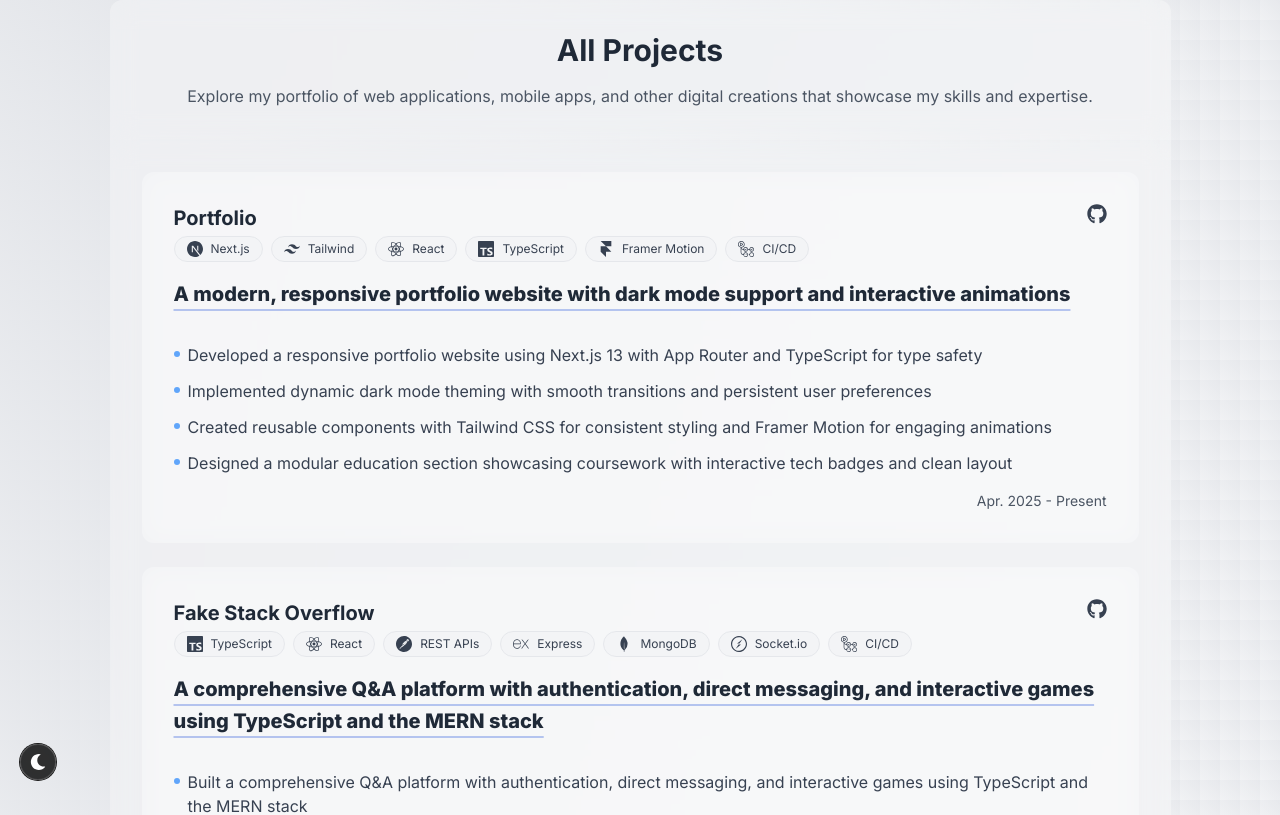
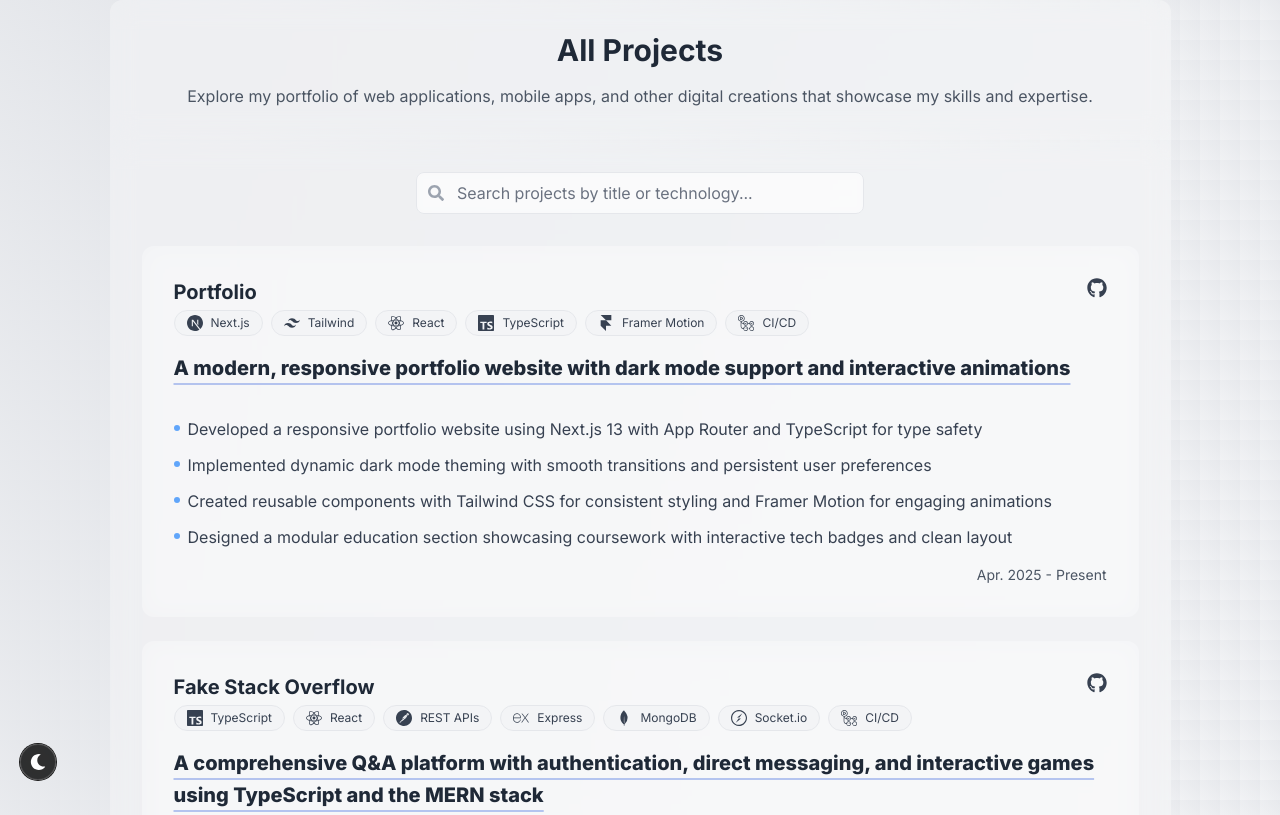
Before and after one commit to Jaber1028/portfolio, a Next.js app: page /projects in a window 1280 px wide. Shown: the top 815 px of the page. Built offline with nearby package versions, Linux system fonts and the light colour scheme.

Commit message:
Enhance project page with search functionality and improve layout. Introduce ProjectSearch component for filtering projects based on user input, and update TechBadge component for better accessibility and styling. Add BackToTop button to the layout for improved navigation.

```diff
--- a/src/app/layout.tsx
+++ b/src/app/layout.tsx
@@ -3,6 +3,7 @@
 import { Analytics } from "@vercel/analytics/react";
 import "./globals.css";
 import ThemeToggle from "@/components/ThemeToggle";
+import BackToTop from "@/components/BackToTop";
 import { metadata as siteMetadata } from "./metadata";
 
 const inter = Inter({ subsets: ["latin"] });
@@ -23,6 +24,7 @@
       <body className={inter.className}>
         {children}
         <ThemeToggle />
+        <BackToTop />
         <Analytics />
       </body>
     </html>
--- a/src/app/projects/page.tsx
+++ b/src/app/projects/page.tsx
@@ -1,7 +1,9 @@
 'use client';
 
 import Link from 'next/link';
+import { useState } from 'react';
 import ProjectCard from '@/components/ProjectCard';
+import ProjectSearch from '@/components/ProjectSearch';
 
 export interface Project {
   /** Project title */
@@ -21,6 +23,8 @@
 }
 
 export default function Projects() {
+  const [searchTerm, setSearchTerm] = useState('');
+
   const projects: Project[] = [
     {
       title: "Portfolio",
@@ -146,6 +150,15 @@
     }
   ];
 
+  const filteredProjects = projects.filter(project => {
+    const searchLower = searchTerm.toLowerCase();
+    return (
+      project.title.toLowerCase().includes(searchLower) ||
+      project.tech.some(tech => tech.toLowerCase().includes(searchLower)) ||
+      project.description.toLowerCase().includes(searchLower)
+    );
+  });
+
   return (
     <div className="max-w-[1061px] mx-auto">
       <div className="bg-white/30 dark:bg-gray-800/80 backdrop-blur-md rounded-t-xl p-8">
@@ -155,14 +168,23 @@
         </p>
       </div>
 
-      <div className="bg-white/30 dark:bg-gray-800/80 backdrop-blur-md rounded-b-xl">
-        <div className="space-y-6 p-8">
-          {projects.map((project, index) => (
-            <ProjectCard
-              key={index}
-              {...project}
-            />
-          ))}
+      <div className="bg-white/30 dark:bg-gray-800/80 backdrop-blur-md">
+        <div className="p-8">
+          <ProjectSearch onSearch={setSearchTerm} />
+          <div className="space-y-6">
+            {filteredProjects.length > 0 ? (
+              filteredProjects.map((project, index) => (
+                <ProjectCard
+                  key={index}
+                  {...project}
+                />
+              ))
+            ) : (
+              <p className="text-center text-gray-600 dark:text-blue-200 py-8">
+                No projects found matching your search criteria.
+              </p>
+            )}
+          </div>
         </div>
       </div>
 
--- /dev/null
+++ b/src/components/BackToTop.tsx
@@ -0,0 +1,46 @@
+'use client';
+
+import { useEffect, useState } from 'react';
+import { FaArrowUp } from 'react-icons/fa';
+import { motion, AnimatePresence } from 'framer-motion';
+
+export default function BackToTop() {
+  const [isVisible, setIsVisible] = useState(false);
+
+  useEffect(() => {
+    const toggleVisibility = () => {
+      if (window.pageYOffset > 300) {
+        setIsVisible(true);
+      } else {
+        setIsVisible(false);
+      }
+    };
+
+    window.addEventListener('scroll', toggleVisibility);
+    return () => window.removeEventListener('scroll', toggleVisibility);
+  }, []);
+
+  const scrollToTop = () => {
+    window.scrollTo({
+      top: 0,
+      behavior: 'smooth',
+    });
+  };
+
+  return (
+    <AnimatePresence>
+      {isVisible && (
+        <motion.button
+          initial={{ opacity: 0, y: 20 }}
+          animate={{ opacity: 1, y: 0 }}
+          exit={{ opacity: 0, y: 20 }}
+          onClick={scrollToTop}
+          className="fixed bottom-20 right-8 z-50 p-3 bg-blue-500/80 hover:bg-blue-600 text-white rounded-full shadow-lg backdrop-blur-sm transition-all hover:scale-110"
+          aria-label="Back to top"
+        >
+          <FaArrowUp className="w-4 h-4" />
+        </motion.button>
+      )}
+    </AnimatePresence>
+  );
+}
--- /dev/null
+++ b/src/components/ProjectSearch.tsx
@@ -0,0 +1,39 @@
+'use client';
+
+import { useState } from 'react';
+import { FaSearch } from 'react-icons/fa';
+
+interface ProjectSearchProps {
+  onSearch: (searchTerm: string) => void;
+}
+
+export default function ProjectSearch({ onSearch }: ProjectSearchProps) {
+  const [searchTerm, setSearchTerm] = useState('');
+
+  const handleSearch = (e: React.ChangeEvent<HTMLInputElement>) => {
+    const value = e.target.value;
+    setSearchTerm(value);
+    onSearch(value);
+  };
+
+  return (
+    <div className="relative max-w-md mx-auto mb-8">
+      <div className="relative">
+        <input
+          type="text"
+          value={searchTerm}
+          onChange={handleSearch}
+          placeholder="Search projects by title or technology..."
+          className="w-full px-4 py-2 pl-10 bg-white/50 dark:bg-gray-800/50 backdrop-blur-sm
+                     border border-gray-200 dark:border-gray-700 rounded-lg
+                     text-gray-700 dark:text-gray-200
+                     placeholder-gray-500 dark:placeholder-gray-400
+                     focus:outline-none focus:ring-2 focus:ring-blue-500 dark:focus:ring-blue-400
+                     transition-all duration-300"
+          aria-label="Search projects"
+        />
+        <FaSearch className="absolute left-3 top-1/2 transform -translate-y-1/2 text-gray-400 dark:text-gray-500" />
+      </div>
+    </div>
+  );
+}
--- a/src/components/TechBadge.tsx
+++ b/src/components/TechBadge.tsx
@@ -27,6 +27,8 @@
 
   return (
     <div
+      role="listitem"
+      aria-label={`Technology: ${text}`}
       className={`
         inline-flex items-center
         bg-gray-100 dark:bg-gray-800/50
@@ -37,8 +39,12 @@
         ${className}
       `}
     >
-      {Icon && <Icon className={`${size === 'lg' ? 'w-5 h-5' : 'w-4 h-4'} mr-2`} />}
-      {text}
+      {Icon && (
+        <span className="tech-icon" aria-hidden="true">
+          <Icon className={`${size === 'lg' ? 'w-5 h-5' : 'w-4 h-4'} mr-2`} />
+        </span>
+      )}
+      <span className="tech-name">{text}</span>
     </div>
   );
 }
```
